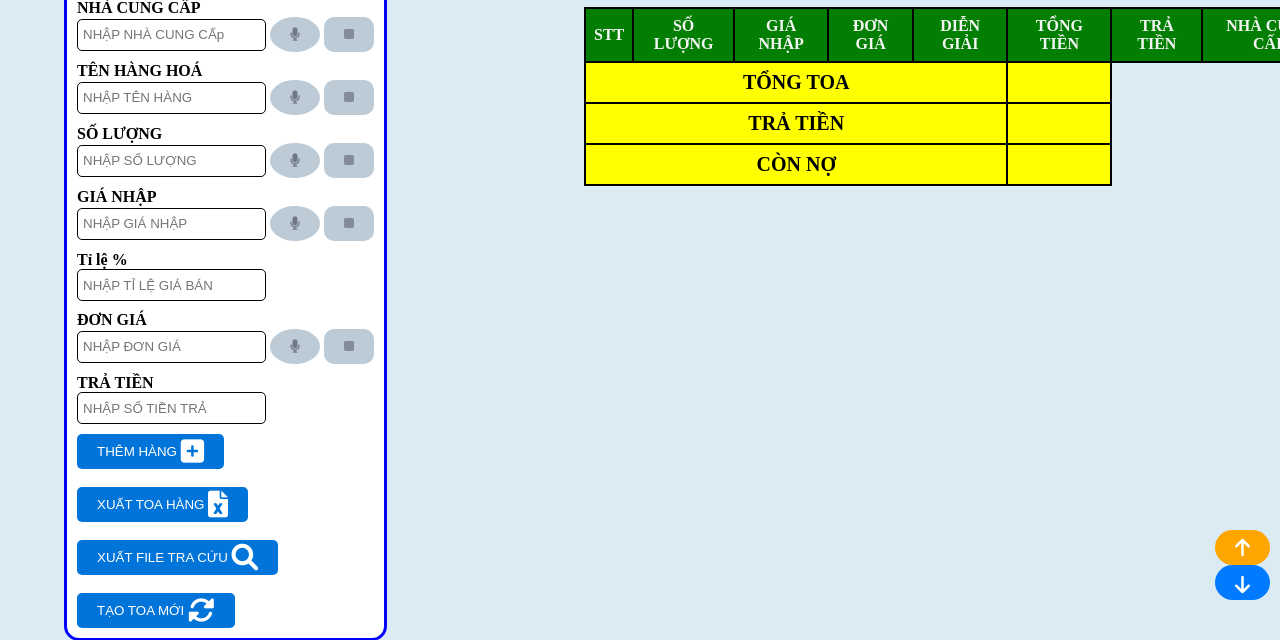
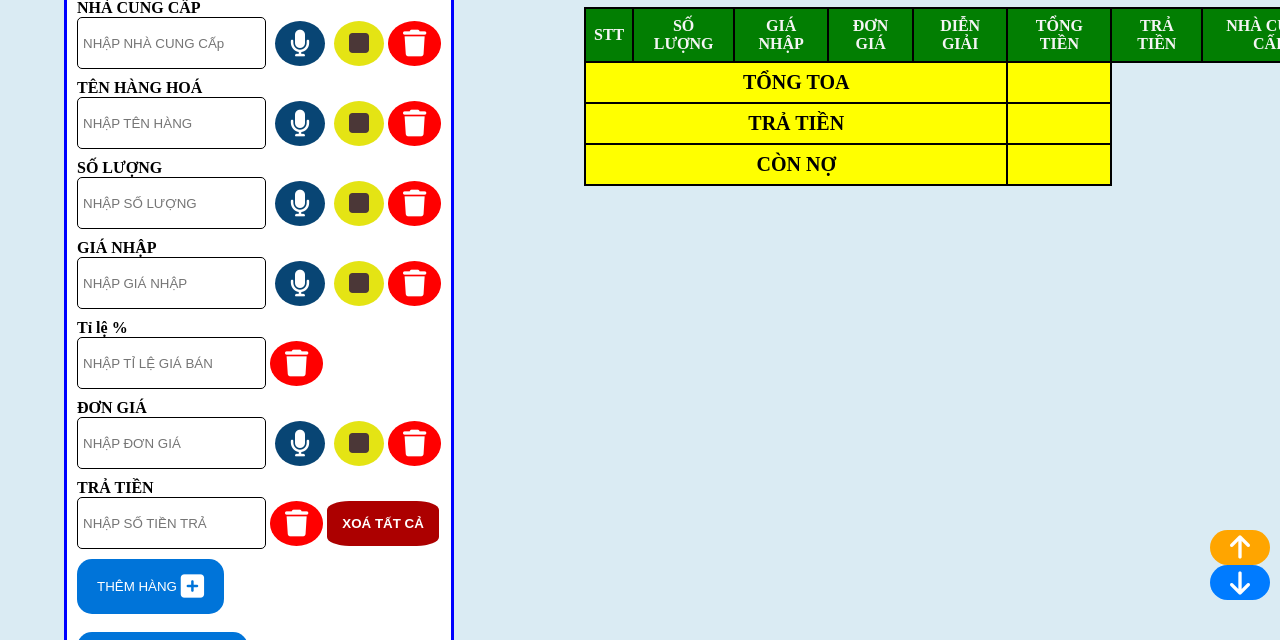
Before and after one commit to CuaHangThuyKim/ToaHang, a plain HTML site: page index.html in a window 1280 px wide. Shown: the part 160-800 px from the top of the page. Drawn offline with Linux system fonts and the light colour scheme.

Commit message:
Update index.html

```diff
--- a/index.html
+++ b/index.html
@@ -28,7 +28,7 @@
             padding: 5px;
             border: 1px solid black;
             border-radius: 5px;
-            height: 20px;
+            height: 40px;
         }
 
         button {
@@ -122,14 +122,21 @@
 
         }
         #startRecord,#startRecord1,#startRecord2,#startRecord3,#startRecord4,#startRecord5,#startRecord6{
-            background-color: rgb(189, 203, 214);
+            background-color: rgb(8, 69, 116);
             border-radius: 50%;
             cursor: pointer;
+            margin-left: 5px;
+            margin-right: 5px;
+            padding: 15px;
+            border-radius: 50%;
+
         }
         #stopRecord,#stopRecord1,#stopRecord2,#stopRecord3,#stopRecord4,#stopRecord6,#stopRecord5{
-            background-color: rgb(189, 203, 214);
+            background-color: rgb(228, 228, 20);
             border-radius: 10px;
             cursor: pointer;
+            padding: 15px;
+            border-radius: 50%;
         }
         #startRecord:hover{
             opacity: 0.6;
@@ -252,6 +259,11 @@
     0%, 100% { opacity: 0; }
     10%, 90% { opacity: 1; }
 }
+.xoabtn{
+    border-radius: 50%;
+    padding: 15px;
+    background-color: red;
+}
     </style>
     <title>NHẬP HÀNG</title>
 </head>
@@ -284,56 +296,63 @@
                 <option value="PHƯƠNG"></option>
                 <option value="HOA"></option>
             </datalist>
-            <button id="startRecord5"><i class="fa-solid fa-microphone" style="color: #6f7785;"></i></button>
-            <button id="stopRecord5"><i class="fa-solid fa-stop" style="color: #848c9a;"></i></button>
+            <button id="startRecord5"><i class="fa-solid fa-microphone fa-2xl" style="color: #ffffff;"></i></button>
+            <button id="stopRecord5"><i class="fa-solid fa-stop fa-2xl" style="color: rgb(75, 55, 55);"></i></button>
+            <button id="xoa1" class="xoabtn" onclick="xoanhaCungCap()"><i class="fa-solid fa-trash fa-2xl" style="color: #ffffff;"></i></button>
         </div>
 
 
     <div class="input-container">
         <label for="dienGiai">TÊN HÀNG HOÁ</label>
         <input placeholder="NHẬP TÊN HÀNG" type="text" id="dienGiai" name="dienGiai">
-        <button id="startRecord4"><i class="fa-solid fa-microphone" style="color: #6f7785;"></i></button>
-        <button id="stopRecord4"><i class="fa-solid fa-stop" style="color: #848c9a;"></i></button>
+        <button id="startRecord4"><i class="fa-solid fa-microphone fa-2xl" style="color:#ffffff;"></i></button>
+        <button id="stopRecord4"><i class="fa-solid fa-stop fa-2xl " style="color:  rgb(75, 55, 55);"></i></button>
+        <button id="xoa2" class="xoabtn" onclick="xoatenHangHoa()"><i class="fa-solid fa-trash fa-2xl" style="color: #ffffff;"></i></button>
     </div>
 
     <div class="input-container">
         <label for="soLuong">SỐ LƯỢNG</label>
         <input placeholder="NHẬP SỐ LƯỢNG" type="number" id="soLuong" name="soLuong">
-        <button id="startRecord"><i class="fa-solid fa-microphone" style="color: #6f7785;"></i></button>
-        <button id="stopRecord"><i class="fa-solid fa-stop" style="color: #848c9a;"></i></button>
+        <button id="startRecord"><i class="fa-solid fa-microphone fa-2xl" style="color:#ffffff;"></i></button>
+        <button id="stopRecord"><i class="fa-solid fa-stop fa-2xl" style="color:  rgb(75, 55, 55);"></i></button>
+        <button id="xoa3" class="xoabtn" onclick="xoasoLuong()"><i class="fa-solid fa-trash fa-2xl" style="color: #ffffff;"></i></button>
     </div>
 
     <div class="input-container">
         <label for="giaNhap">GIÁ NHẬP</label>
         <input placeholder="NHẬP GIÁ NHẬP" type="number" id="giaNhap" name="giaNhap">
-        <button id="startRecord1"><i class="fa-solid fa-microphone" style="color: #6f7785;"></i></button>
-        <button id="stopRecord1"><i class="fa-solid fa-stop" style="color: #848c9a;"></i></button>
+        <button id="startRecord1"><i class="fa-solid fa-microphone fa-2xl" style="color:#ffffff;"></i></button>
+        <button id="stopRecord1"><i class="fa-solid fa-stop fa-2xl" style="color:  rgb(75, 55, 55);"></i></button>
+        <button id="xoa4" class="xoabtn" onclick="xoagiaNhap()"><i class="fa-solid fa-trash fa-2xl" style="color: #ffffff;"></i></button>
     </div>
 
     <div class="input-container">
         <label for="tiLe">Tỉ lệ %</label>
         <input placeholder="NHẬP TỈ LỆ GIÁ BÁN" type="number" id="tiLe" name="tiLe">
-        <button style="display: none;" id="startRecord2"><i class="fa-solid fa-microphone" style="color: #6f7785;"></i></button>
-        <button style="display: none;" id="stopRecord2"><i class="fa-solid fa-stop" style="color: #848c9a;"></i></button>
+        <button style="display: none;" id="startRecord2"><i class="fa-solid fa-microphone fa-2xl" style="color:#ffffff;"></i></button>
+        <button style="display: none;" id="stopRecord2"><i class="fa-solid fa-stop fa-2xl" style="color:  rgb(75, 55, 55);"></i></button>
+        <button id="xoa5" class="xoabtn" onclick="xoatiLe()"><i class="fa-solid fa-trash fa-2xl" style="color: #ffffff;"></i></button>
     </div>
     <div class="input-container">
         <label for="donGia">ĐƠN GIÁ</label>
         <input placeholder="NHẬP ĐƠN GIÁ " type="number" id="donGia" name="donGia">
-        <button id="startRecord3"><i class="fa-solid fa-microphone" style="color: #6f7785;"></i></button>
-        <button id="stopRecord3"><i class="fa-solid fa-stop" style="color: #848c9a;"></i></button>
+        <button id="startRecord3"><i class="fa-solid fa-microphone fa-2xl" style="color:#ffffff;"></i></button>
+        <button id="stopRecord3"><i class="fa-solid fa-stop fa-2xl " style="color:  rgb(75, 55, 55);"></i></button>
+        <button id="xoa6" class="xoabtn" onclick="xoadonGia()"><i class="fa-solid fa-trash fa-2xl" style="color: #ffffff;"></i></button>
     </div>
 
     <div class="input-container">
         <label for="traTien">TRẢ TIỀN</label>
         <input placeholder="NHẬP SỐ TIỀN TRẢ" type="text" id="traTien" name="traTien">
-
+        <button id="xoa7" class="xoabtn" onclick="xoatraTien()"><i class="fa-solid fa-trash fa-2xl" style="color: #ffffff;"></i></button>
+        <button id="xoa8" class="xoabtn" onclick="xoatatCa()" style="color: rgb(255, 255, 255); background-color: rgb(172, 0, 0); padding: 15px;border-radius: 20%; font-weight: bold;">XOÁ TẤT CẢ</button>
     </div>
 
 
-    <button id="addDataButton">THÊM HÀNG  <i class="fa-solid fa-square-plus fa-2xl" style="color: #ffffff;"></i></button><br><br>
-    <button id="exportExcelButton">XUẤT TOA HÀNG   <i class="fa-solid fa-file-excel fa-2xl" style="color: #ffffff;"></i> </button><br><br>
-    <button id="exportDataButton">XUẤT FILE TRA CỨU   <i class="fa-solid fa-magnifying-glass fa-2xl" style="color: #ffffff;"></i> </button><br><br>
-    <button id="resetTableButton">TẠO TOA MỚI <i class="fa-solid fa-rotate fa-2xl" style="color: #ffffff;"></i> </button>
+    <button style="padding: 20px; border-radius: 15px;" id="addDataButton">THÊM HÀNG  <i class="fa-solid fa-square-plus fa-2xl" style="color: #ffffff;"></i></button><br><br>
+    <button style="padding: 20px; border-radius: 15px;"id="exportExcelButton">XUẤT TOA HÀNG   <i class="fa-solid fa-file-excel fa-2xl" style="color: #ffffff;"></i> </button><br><br>
+    <button style="padding: 20px; border-radius: 15px;"id="exportDataButton">XUẤT FILE TRA CỨU   <i class="fa-solid fa-magnifying-glass fa-2xl" style="color: #ffffff;"></i> </button><br><br>
+    <button style="padding: 20px; border-radius: 15px;"id="resetTableButton">RESET BẢNG <i class="fa-solid fa-rotate fa-2xl" style="color: #ffffff;"></i> </button>
 
 </div>
 
@@ -377,8 +396,8 @@
     </table>
 </div>
     <div id="buttonClick">
-        <button id="scrollToTopButton"><i class="fa-solid fa-arrow-up fa-xl" style="color: #ffffff;"></i></button></br>
-    <button id="scrollToBottomButton"><i class="fa-solid fa-arrow-up fa-rotate-180 fa-xl" style="color: #ffffff;"></i></button>
+        <button id="scrollToTopButton"><i class="fa-solid fa-arrow-up fa-2xl" style="color: #ffffff;"></i></button></br>
+    <button id="scrollToBottomButton"><i class="fa-solid fa-arrow-up fa-rotate-180 fa-2xl" style="color: #ffffff;"></i></button>
     </div>
     <div id="addSuccessMessage" class="success-message" style="display: none;">
         Thêm hàng thành công!
@@ -927,7 +946,36 @@ function clearTable() {
     }
     updateTotal(); // Gọi hàm updateTotal() để cập nhật tổng sau khi xóa bảng
 }
-
+    function xoanhaCungCap(){
+        document.getElementById('nhaCungCap').value='';
+    }
+    function xoatenHangHoa(){
+        document.getElementById('dienGiai').value='';
+    }
+    function xoasoLuong(){
+        document.getElementById('soLuong').value='';
+    }
+    function xoagiaNhap(){
+        document.getElementById('giaNhap').value='';
+    }
+    function xoatiLe(){
+        document.getElementById('tiLe').value='';
+    }
+    function xoadonGia(){
+        document.getElementById('donGia').value='';
+    }
+    function xoatraTien(){
+        document.getElementById('traTien').value='';
+    }
+    function xoatatCa(){
+        document.getElementById('nhaCungCap').value='';
+        document.getElementById('dienGiai').value='';
+        document.getElementById('soLuong').value='';
+        document.getElementById('giaNhap').value='';
+        document.getElementById('tiLe').value='';
+        document.getElementById('donGia').value='';
+        document.getElementById('traTien').value='';
+    }
 </script>
 </body>
 </html>
```
